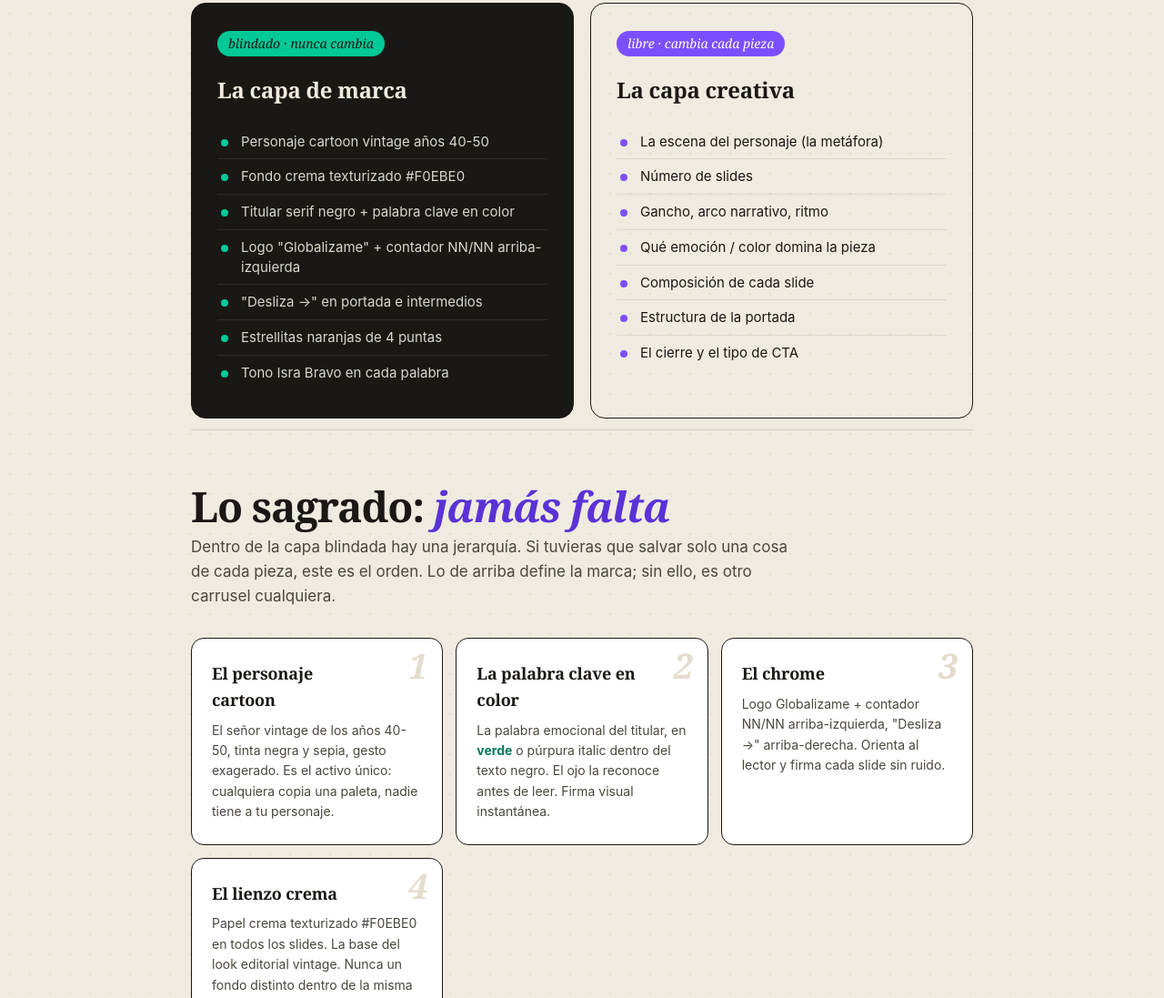
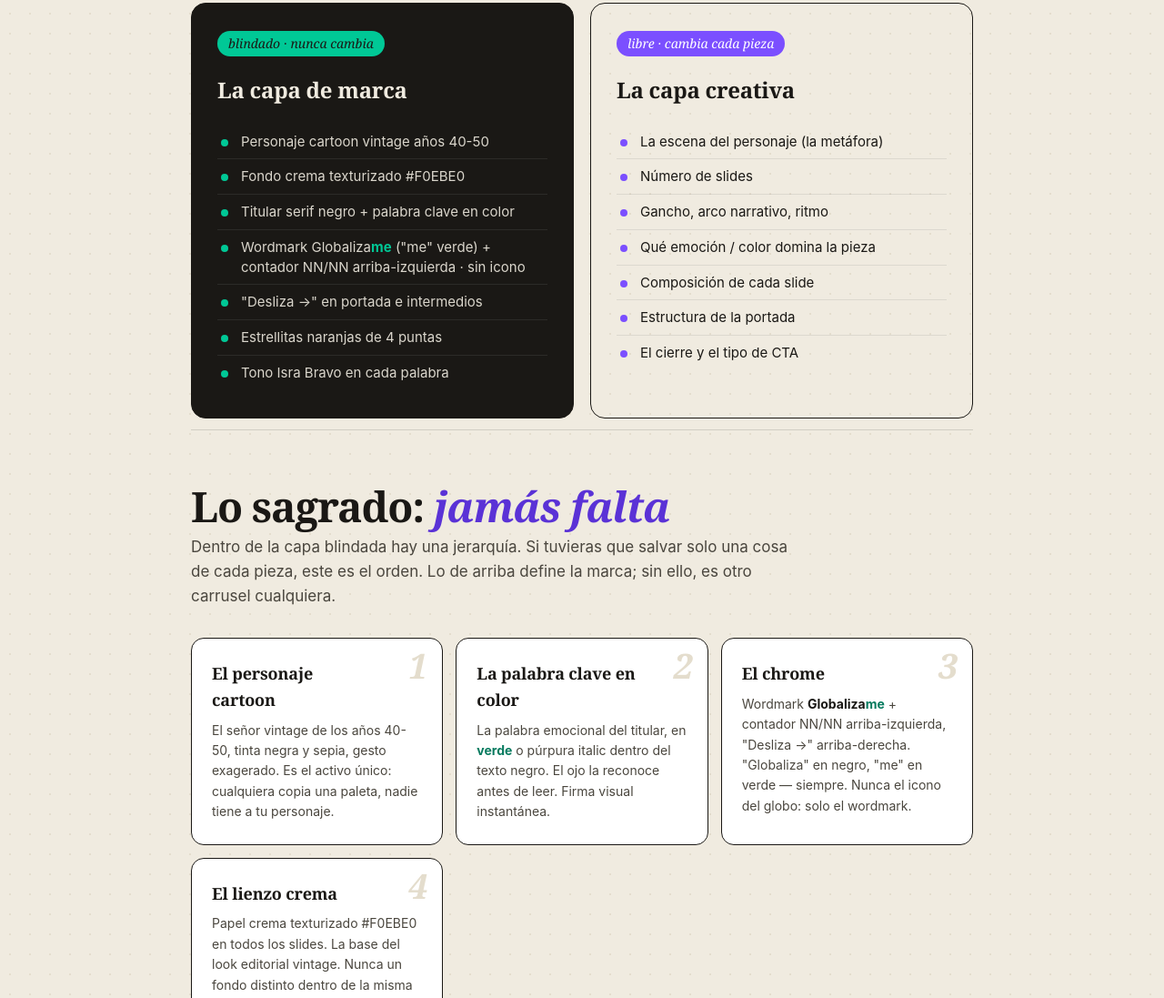
Before and after one commit to globalizamedigital-dev/globalizame-contenido, a plain HTML site: page skill/references/direccion_creativa.html in a window 1280 px wide. Shown: the part 788-1885 px from the top of the page at 91% size. Drawn offline with Linux system fonts and the light colour scheme.

Commit message:
fix(marca): wordmark Globaliza negro + me verde, sin icono en piezas
- productor VISUAL SYSTEM: split de color del wordmark en cabecera y footer, prohíbe icono/globo
- lead-magnet: mismo chrome con me verde, sin icono
- direccion_creativa: regla en capa blindada y en tarjeta del chrome

```diff
--- a/skill/references/direccion_creativa.html
+++ b/skill/references/direccion_creativa.html
@@ -156,7 +156,7 @@
           <li>Personaje cartoon vintage años 40-50</li>
           <li>Fondo crema texturizado #F0EBE0</li>
           <li>Titular serif negro + palabra clave en color</li>
-          <li>Logo "Globalizame" + contador NN/NN arriba-izquierda</li>
+          <li>Wordmark Globaliza<b style="color:var(--green)">me</b> ("me" verde) + contador NN/NN arriba-izquierda · sin icono</li>
           <li>"Desliza →" en portada e intermedios</li>
           <li>Estrellitas naranjas de 4 puntas</li>
           <li>Tono Isra Bravo en cada palabra</li>
@@ -185,7 +185,7 @@
     <div class="sacred">
       <div class="scard"><span class="rank">1</span><h3>El personaje cartoon</h3><p>El señor vintage de los años 40-50, tinta negra y sepia, gesto exagerado. Es el activo único: cualquiera copia una paleta, nadie tiene a tu personaje.</p></div>
       <div class="scard"><span class="rank">2</span><h3>La palabra clave en color</h3><p>La palabra emocional del titular, en <span class="kw">verde</span> o púrpura italic dentro del texto negro. El ojo la reconoce antes de leer. Firma visual instantánea.</p></div>
-      <div class="scard"><span class="rank">3</span><h3>El chrome</h3><p>Logo Globalizame + contador NN/NN arriba-izquierda, "Desliza →" arriba-derecha. Orienta al lector y firma cada slide sin ruido.</p></div>
+      <div class="scard"><span class="rank">3</span><h3>El chrome</h3><p>Wordmark <strong>Globaliza</strong><span class="kw">me</span> + contador NN/NN arriba-izquierda, "Desliza →" arriba-derecha. "Globaliza" en negro, "me" en verde — siempre. Nunca el icono del globo: solo el wordmark.</p></div>
       <div class="scard"><span class="rank">4</span><h3>El lienzo crema</h3><p>Papel crema texturizado #F0EBE0 en todos los slides. La base del look editorial vintage. Nunca un fondo distinto dentro de la misma serie.</p></div>
     </div>
   </section>
```
Also changed, not shown: .claude/skills/lead-magnet/SKILL.md, .claude/skills/productor/SKILL.md.
